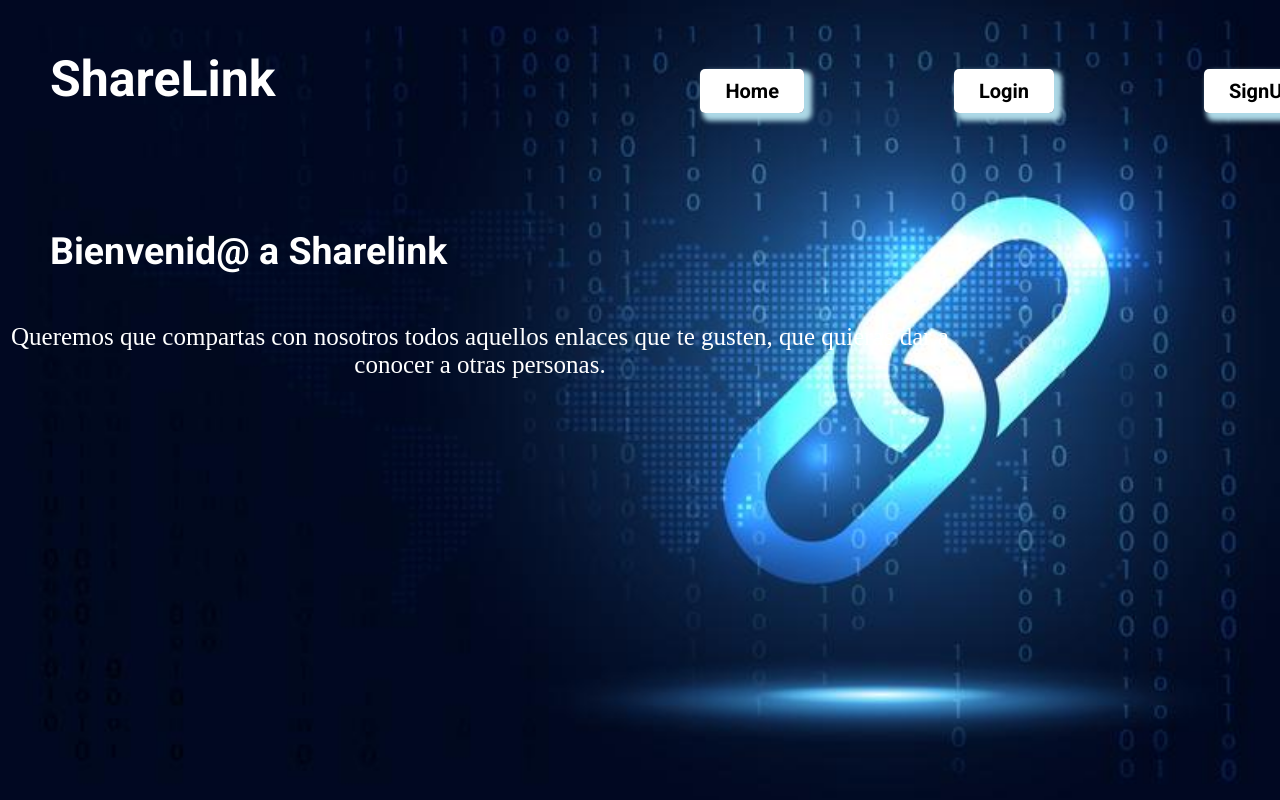
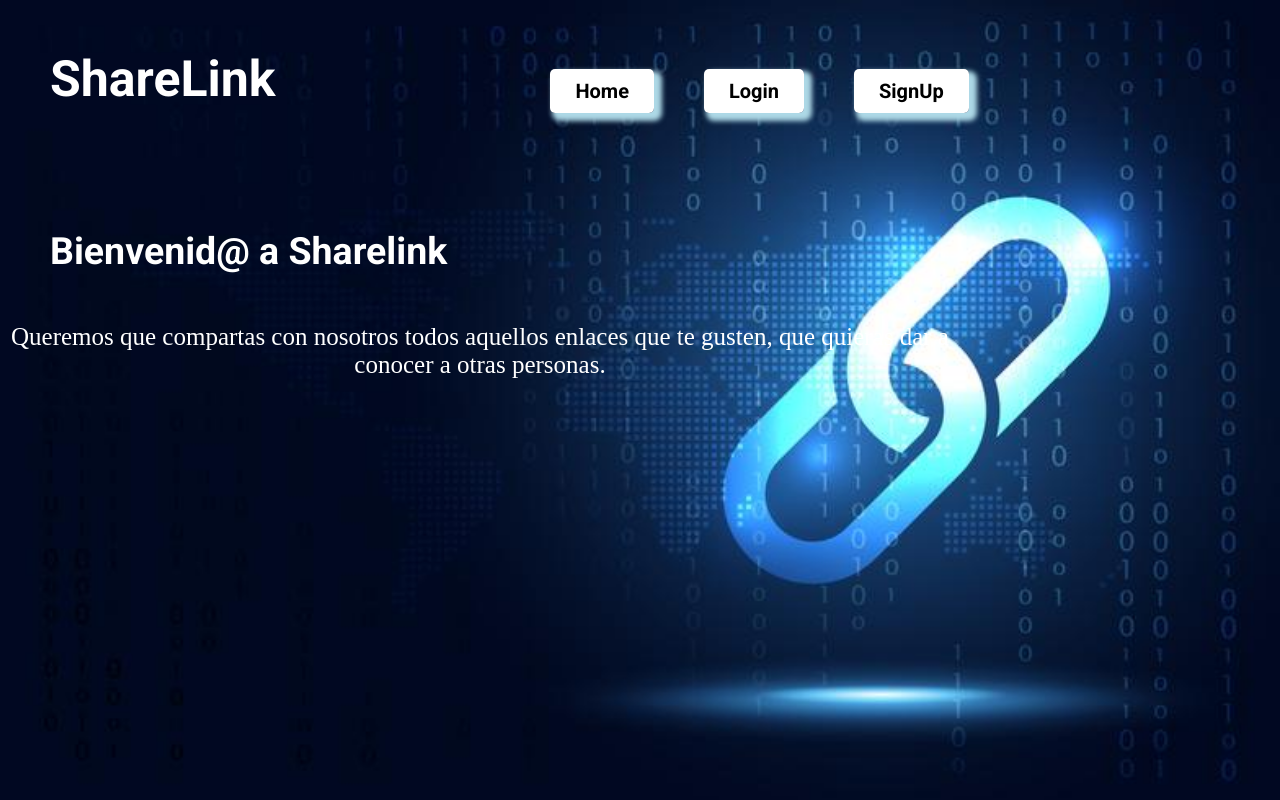
Before and after one commit to tenayquintero/ShareLink, a React (Create React App) app in the folder front-sharelink/: page / in a window 1280 px wide. Shown: the top 800 px of the page. Built offline with nearby package versions, Linux system fonts and the light colour scheme.

Commit message:
css modifications

```diff
--- a/front-sharelink/src/App.css
+++ b/front-sharelink/src/App.css
@@ -12,6 +12,7 @@
   background-image: url(./img/linkBackground.jpg);
   background-repeat: no-repeat;
   background-size: cover;
+  min-width: 100vh;
   min-height: 100vh;
   display: flex;
   flex-direction: column;
--- a/front-sharelink/src/Pages/Home.css
+++ b/front-sharelink/src/Pages/Home.css
@@ -6,3 +6,8 @@
     font-size: 25px;
     width: 75%;
 }
+
+@media (max-width = 800px ){
+
+
+}
--- a/front-sharelink/src/components/Header.css
+++ b/front-sharelink/src/components/Header.css
@@ -1,4 +1,8 @@
 @import url('https://fonts.googleapis.com/css2?family=Roboto:wght@700&display=swap');
+.header-sharelink{
+    display: flex;
+    flex-wrap: wrap;
+}
 
 .header-sharelink h1{
     margin: 0px 250px 0px 0px;
@@ -7,8 +11,8 @@
 .header-sharelink nav{
     display: inline-flex;
     padding: 25px;
-    margin-left: 150px;
-    gap: 150px;
+   flex-wrap: wrap;
+    gap: 50px;
 
 }
 
@@ -20,6 +24,10 @@
     background-color: white;
     border-radius: 5px;
     padding: 10px 25px;
-   /* margin-left: 150px; */
+
    box-shadow: 5px 5px 5px 3px lightblue
 }
+@media (max-width = 800px ){
+
+
+}
```
